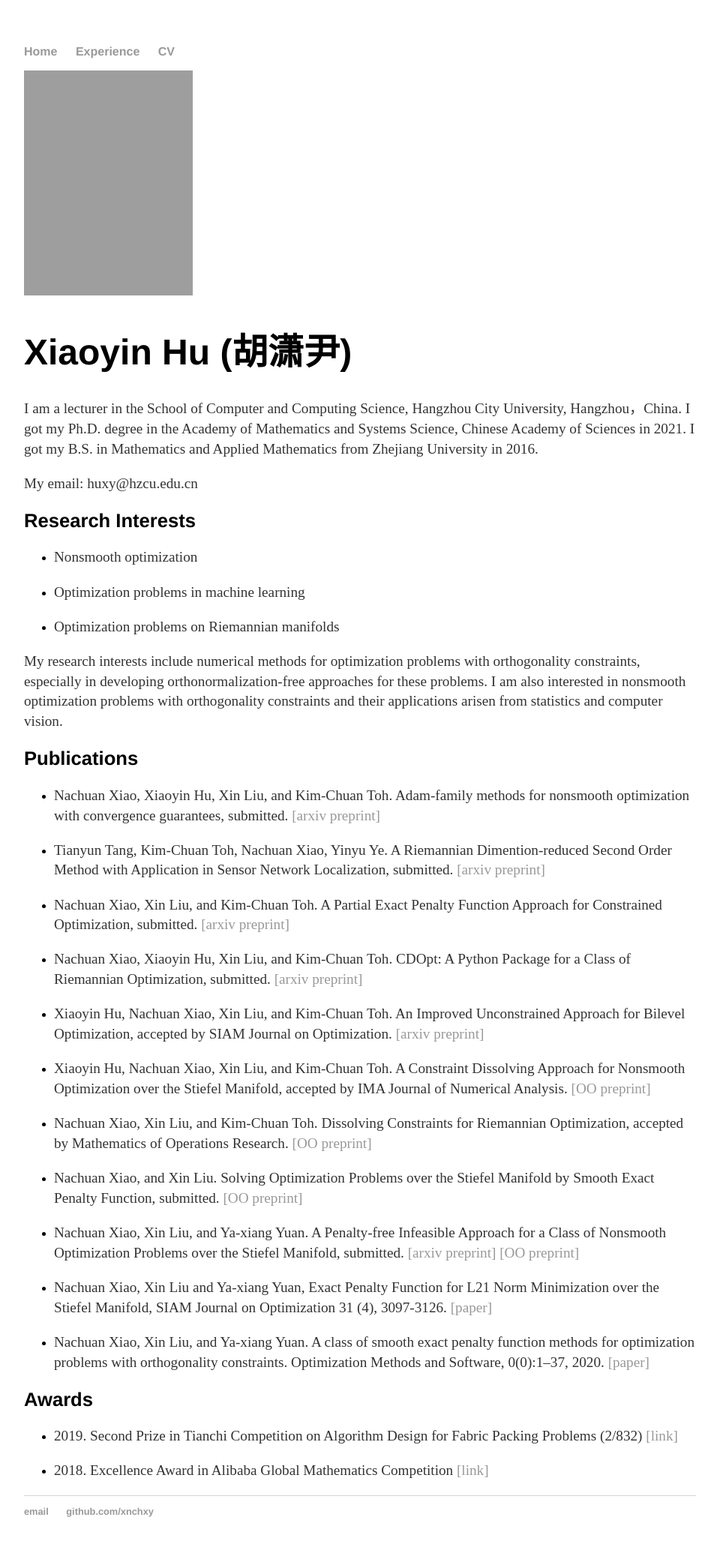
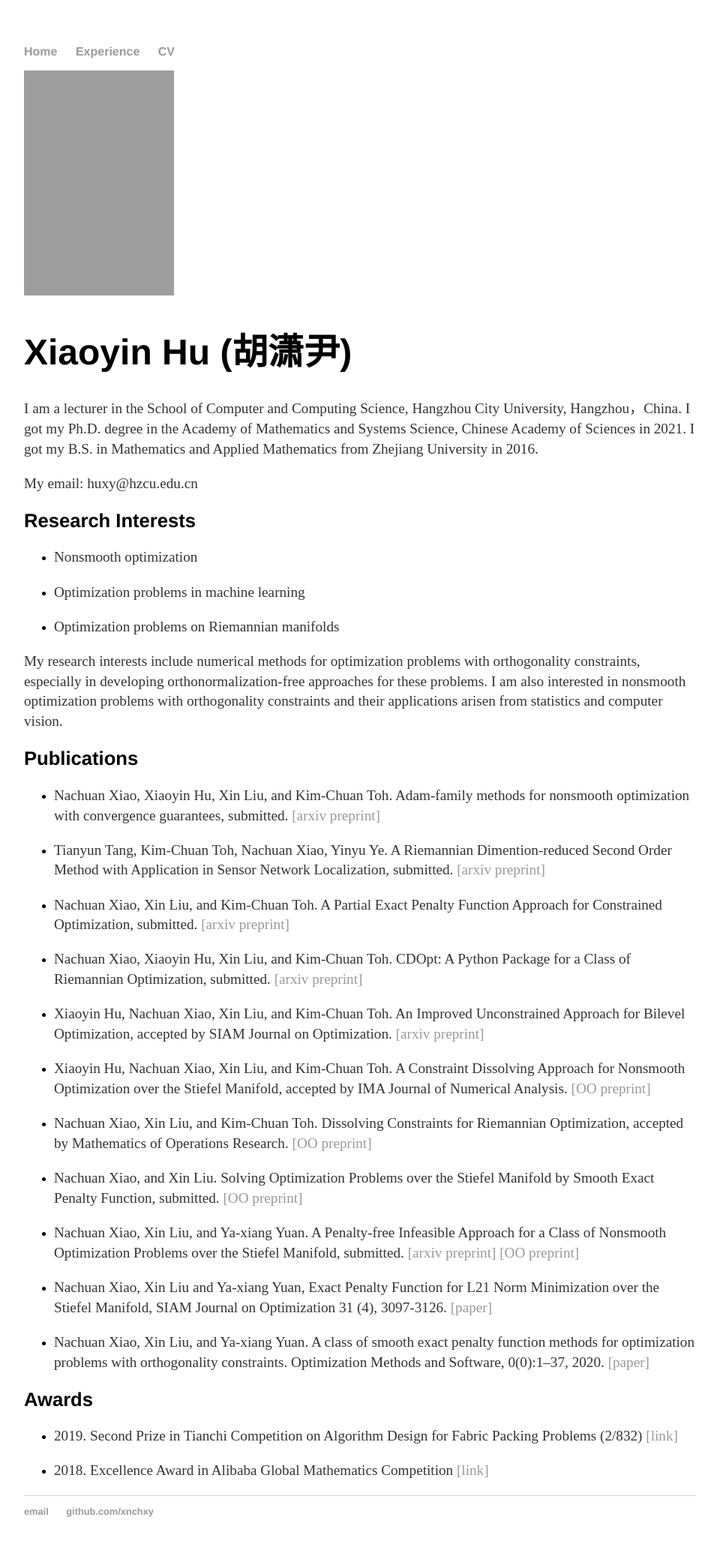
Before and after one commit to huxiaoyin708/huxiaoyin708.github.io, a Jekyll site: the page built from index.html, in a window 1280 px wide. Shown: the whole page at 75% size, without its empty margins (160-1116 px from the left). Built offline with Jekyll 4.4.1, drawn with Linux system fonts in a browser that asks for light colours; grey boxes are pictures that could not be loaded.

Commit message:
Update index.html

```diff
--- a/index.html
+++ b/index.html
@@ -2,7 +2,7 @@
 layout: default
 title: Xiaoyin Hu's Homepage
 ---
-<img src="/css/photo.jpg" alt="photo" style="width:225px;height:300px;">
+<img src="/css/photo.jpg" alt="photo" style="width:200px;height:300px;">
 
 		<div class="about">
 			<h1>Xiaoyin Hu (胡潇尹)</h1>
```
